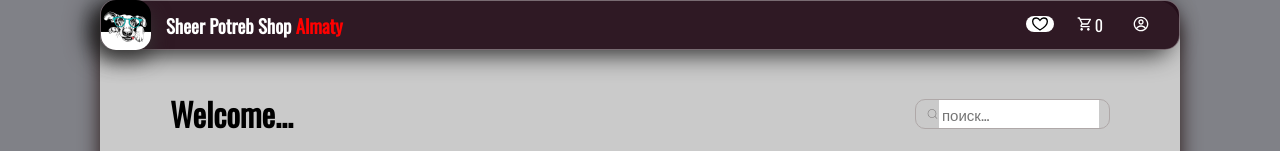
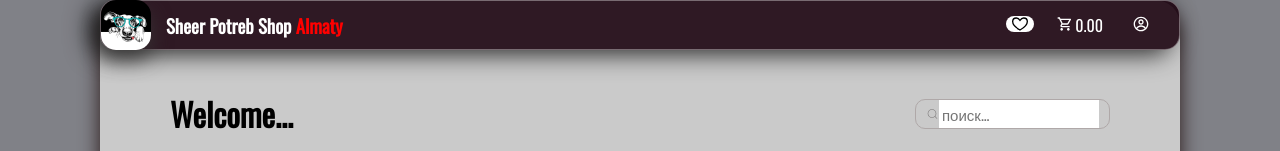
Before and after one commit to ki8vi/shop, a React (Create React App) app: page / in a window 1280 px wide. Shown: the top 151 px of the page. Built offline with nearby package versions, Linux system fonts and the light colour scheme; no server answers.

Commit message:
totalOrder toFix

```diff
--- a/src/components/Header.jsx
+++ b/src/components/Header.jsx
@@ -25,7 +25,7 @@
           <li className="drawerBtn" onClick={handle}>
 
             <MdOutlineShoppingCart />
-            <span>{orderCount}</span>
+            <span>{orderCount.toFixed(2)}</span>
           </li>
           <li>
             <CgProfile />
--- a/src/components/Pages/Drawer/Drawer.jsx
+++ b/src/components/Pages/Drawer/Drawer.jsx
@@ -43,11 +43,11 @@
           <ul>
             <li>
               <span>Итого:</span>
-              <b>{orderCount}</b>
+              <b>{orderCount.toFixed(2)}</b>
             </li>
             <li>
               <span>Налог 5%:</span>
-              <b>{orderCount*5/100}</b>
+              <b>{(orderCount*5/100).toFixed(2)}</b>
             </li>
           </ul>
           <button onClick={orderComplete} disabled={order}>Оформить заказ</button>
```
